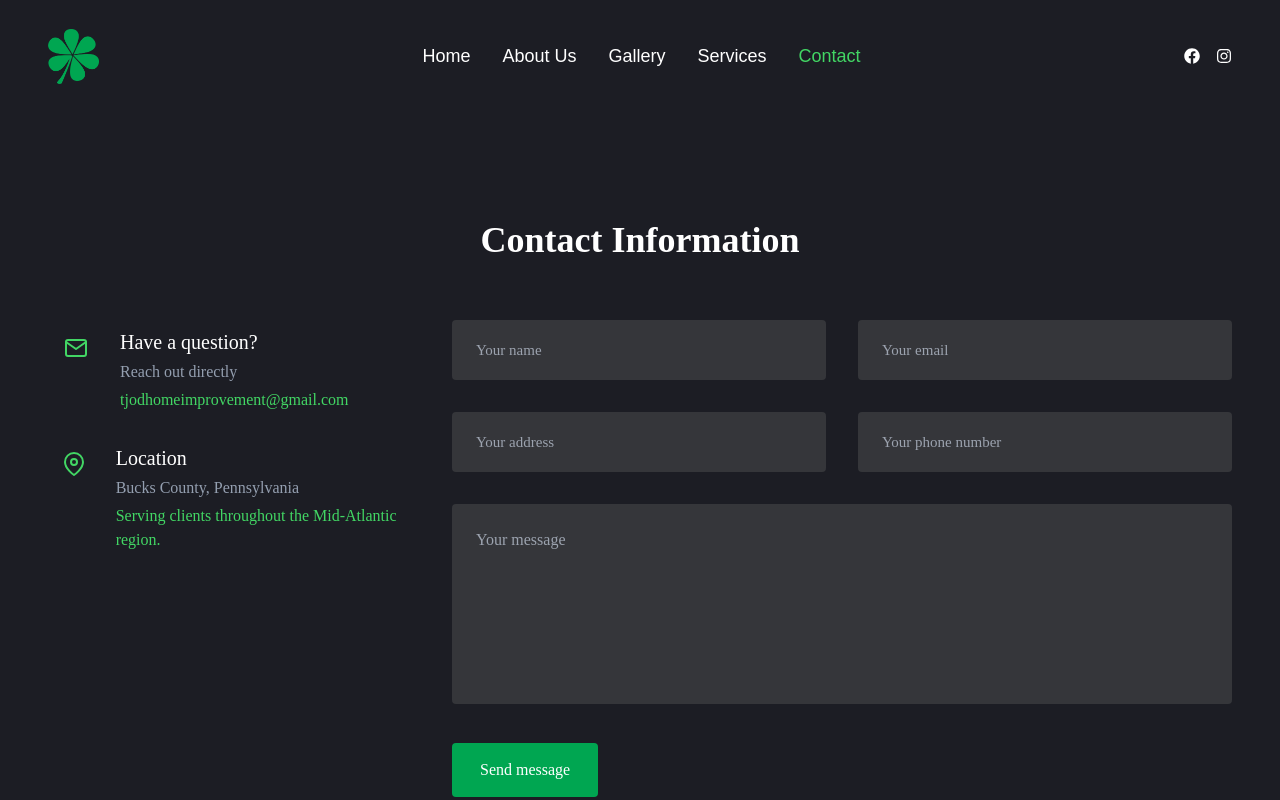
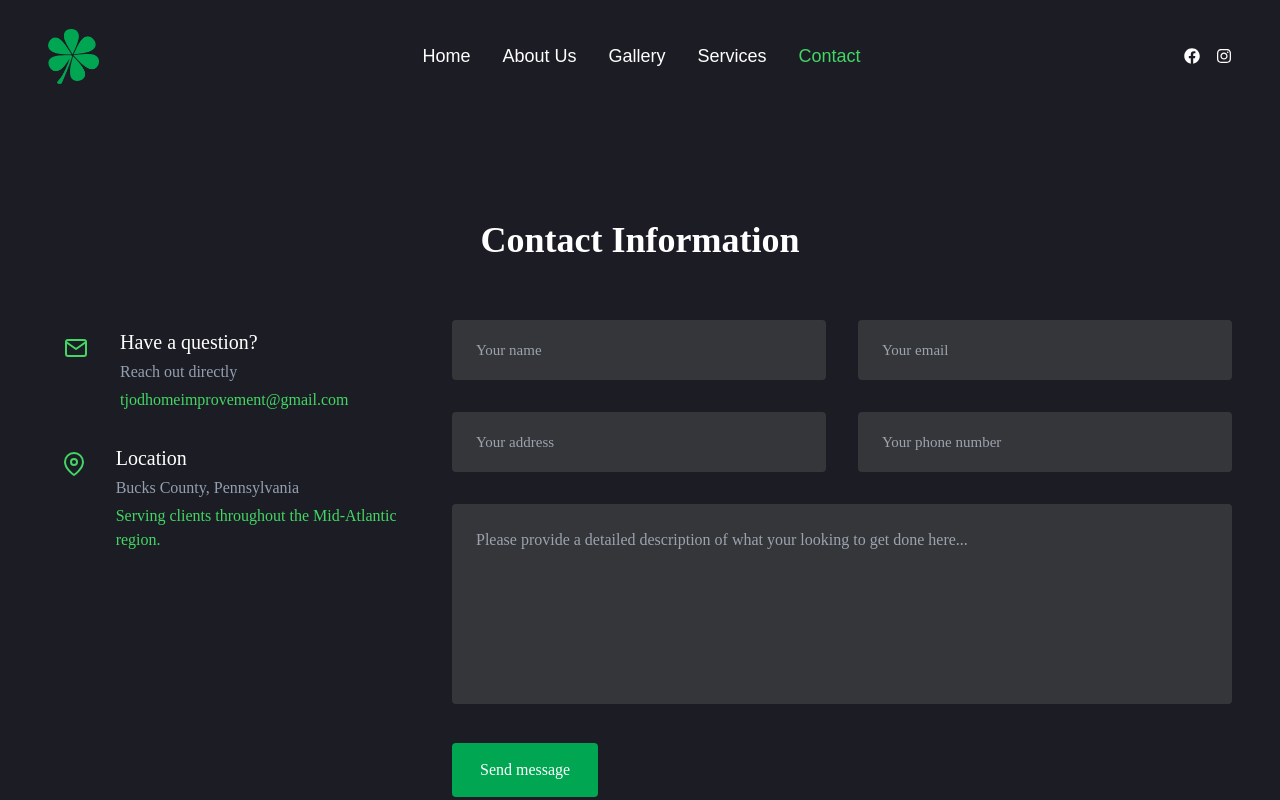
Before and after one commit to fredkamm/odonell-contracting, a React (Vite) app: page /contact in a window 1280 px wide. Shown: the top 800 px of the page. Built offline with nearby package versions, Linux system fonts and the light colour scheme.

Commit message:
form update, new email connected as the middleman

```diff
--- a/src/pages/ContactPage.jsx
+++ b/src/pages/ContactPage.jsx
@@ -39,7 +39,8 @@ const Contact = () => {
     if (
       !formData.name ||
       !formData.email ||
-      !formData.subject ||
+      !formData.address ||
+      !formData.phone ||
       !formData.message
     ) {
       alert("All fields must be filled out.");
@@ -48,7 +49,7 @@ const Contact = () => {
 
     try {
       await emailjs.send(
-        "service_bc6n4hq", // replace with your service ID
+        "service_v5c8iy8", // replace with your service ID
         "template_z6yv3d7", // replace with your template ID
         formData,
         { publicKey: "gXnCJ306Ekx2TISpY" }
@@ -144,7 +145,7 @@ const Contact = () => {
             <textarea
               className="textarea bg-tertiary rounded"
               name="message"
-              placeholder="Your message"
+              placeholder="Please provide a detailed description of what your looking to get done here..."
               value={formData.message}
               onChange={handleInputChange}
               required
--- a/src/pages/HomePage.jsx
+++ b/src/pages/HomePage.jsx
@@ -29,7 +29,8 @@ export default function HomePage() {
     if (
       !formData.name ||
       !formData.email ||
-      !formData.subject ||
+      !formData.address ||
+      !formData.phone ||
       !formData.message
     ) {
       alert("All fields must be filled out.");
@@ -38,7 +39,7 @@ export default function HomePage() {
 
     try {
       await emailjs.send(
-        "service_bc6n4hq", // replace with your service ID
+        "service_v5c8iy8", // replace with your service ID
         "template_z6yv3d7", // replace with your template ID
         formData,
         { publicKey: "gXnCJ306Ekx2TISpY" }
@@ -153,7 +154,7 @@ export default function HomePage() {
             <textarea
               className="textarea bg-tertiary rounded"
               name="message"
-              placeholder="Your message"
+              placeholder="Provide a detailed description of what your looking to get done"
               value={formData.message}
               onChange={handleInputChange}
               required
```
